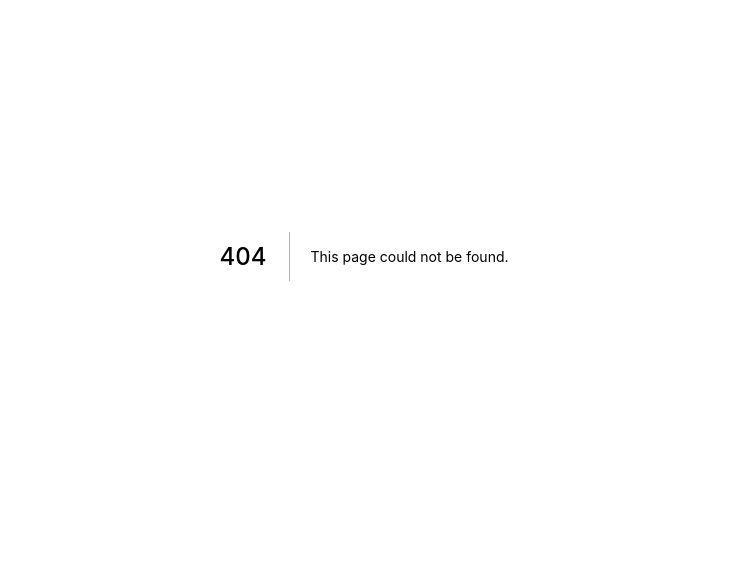
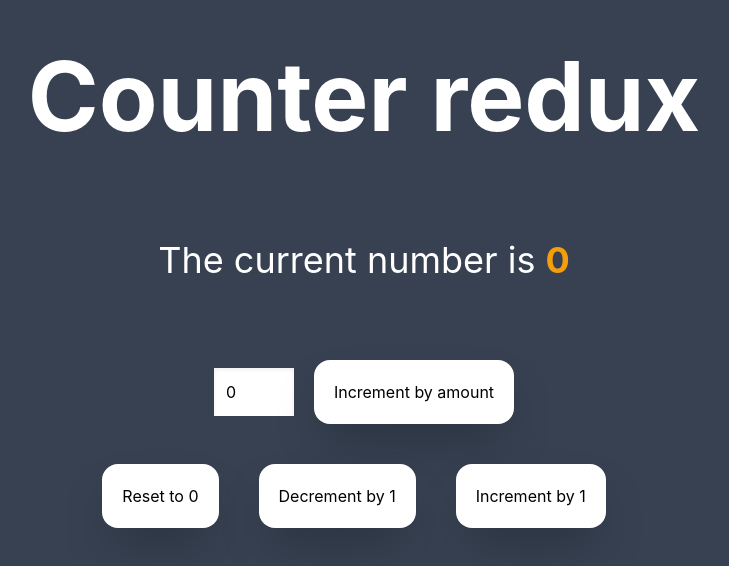
Before and after one commit to jleomorris/redux-toolkit-practice, a Next.js app: page /counter in a window 1280 px wide. Before the commit this address had no page. Shown: the part 144-710 px from the top of the page, without its empty margins (276-1005 px from the left). Built offline with nearby package versions, Linux system fonts and the light colour scheme.

Commit message:
Add counter page and redux slice

```diff
--- a/app/store.ts
+++ b/app/store.ts
@@ -1,9 +1,10 @@
 import { Action, configureStore, ThunkAction } from '@reduxjs/toolkit';
+// Reducers
+import counterReducer from '../features/counter/counterSlice';
 
 export const store = configureStore({
   reducer: {
-    // This is where we add reducers.
-    // Since we don't have any yet, leave this empty
+    counter: counterReducer,
   },
 });
 
--- /dev/null
+++ b/features/counter/counterSlice.ts
@@ -0,0 +1,46 @@
+import { createSlice, PayloadAction } from '@reduxjs/toolkit';
+import type { RootState } from '../../app/store';
+
+// Declaring the types for our state
+export type CounterState = {
+  value: number;
+};
+
+const initialState: CounterState = {
+  value: 0,
+};
+
+export const counterSlice = createSlice({
+  name: 'counter',
+  initialState,
+  // The `reducers` field lets us define reducers and generate associated actions.
+  // In this example, 'reset', 'increment', 'decrement' and 'incrementByAmount' are actions. They can be triggered from outside this slice, anywhere in the app.
+  // So for example, if we make a dispatch to the 'increment' action here from the index page, it will get triggered and change the value of the state from 0 to 1.
+  reducers: {
+    reset: (state) => {
+      state.value = 0;
+    },
+    increment: (state) => {
+      // Redux Toolkit allows us to write "mutating" logic in reducers.
+      // It doesn't actually mutate the state because it uses the Immer library, which detects changes to a "draft state" and produces a brand new immutable state based off those changes
+      state.value++;
+    },
+    decrement: (state) => {
+      state.value--;
+    },
+    // 'The increment by amount' action here, has one job and that is to take whatever value is passed to it and add that to state.value.
+    // The PayloadAction type here is used to declare the contents of `action.payload`
+    incrementByAmount: (state, action: PayloadAction<number>) => {
+      state.value += action.payload;
+    },
+  },
+});
+// Here we are just exporting the actions from this slice, so that we can call them anywhere in our app.
+export const { reset, increment, decrement, incrementByAmount } =
+  counterSlice.actions;
+
+// calling the above actions would be useless if we could not access the data in the state. So, we use something called a selector which allows us to select a value from the state.
+export const selectCount = (state: RootState) => state.counter.value;
+
+// exporting the reducer here, as we need to add this to the store
+export default counterSlice.reducer;
--- /dev/null
+++ b/pages/counter/index.tsx
@@ -0,0 +1,61 @@
+import { useState } from 'react';
+import { useAppDispatch, useAppSelector } from '../../app/hooks';
+import {
+  reset,
+  decrement,
+  increment,
+  incrementByAmount,
+  selectCount,
+} from '../../features/counter/counterSlice';
+
+const Counter: React.FC = () => {
+  const dispatch = useAppDispatch();
+  const count = useAppSelector(selectCount);
+  const [incrementAmount, setIncrementAmount] = useState<number>(0);
+
+  return (
+    <div className='bg-gray-700 h-screen p-24 text-center'>
+      <h1 className='text-8xl my-24 font-bold text-white'>Counter redux</h1>
+      <h2 className='text-4xl text-white'>
+        The current number is{' '}
+        <span className='text-yellow-500 font-bold'>{count}</span>
+      </h2>
+      <div className='mt-20 mb-5'>
+        <input
+          value={incrementAmount}
+          onChange={(e) => setIncrementAmount(Number(e.target.value))}
+          type='number'
+          className=' mr-5 p-3 shadow-inner w-20'
+        />
+        <button
+          onClick={() => dispatch(incrementByAmount(Number(incrementAmount)))}
+          className='p-5 bg-white rounded-2xl shadow-2xl'
+        >
+          Increment by amount
+        </button>
+      </div>
+      <div>
+        <button
+          onClick={() => dispatch(reset())}
+          className='p-5 rounded-2xl ml-0 m-5 bg-white shadow-2xl'
+        >
+          Reset to 0
+        </button>
+        <button
+          onClick={() => dispatch(decrement())}
+          className='p-5 rounded-2xl m-5 bg-white shadow-2xl'
+        >
+          Decrement by 1
+        </button>
+        <button
+          onClick={() => dispatch(increment())}
+          className='p-5 rounded-2xl m-5 bg-white shadow-2xl'
+        >
+          Increment by 1
+        </button>
+      </div>
+    </div>
+  );
+};
+
+export default Counter;
```
